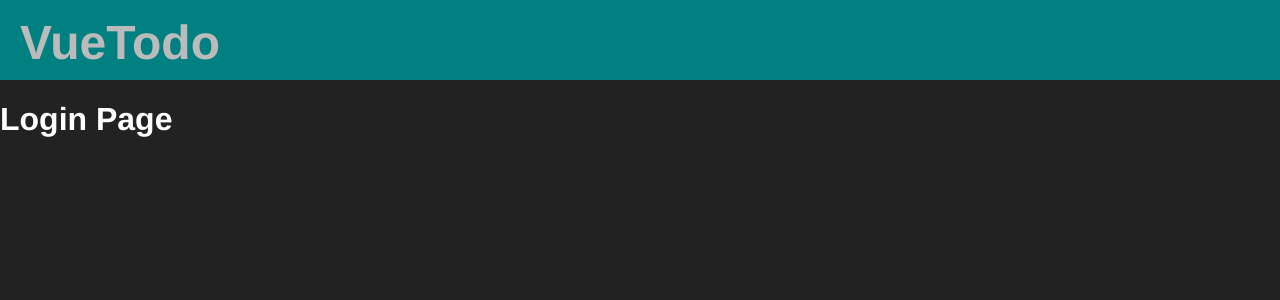
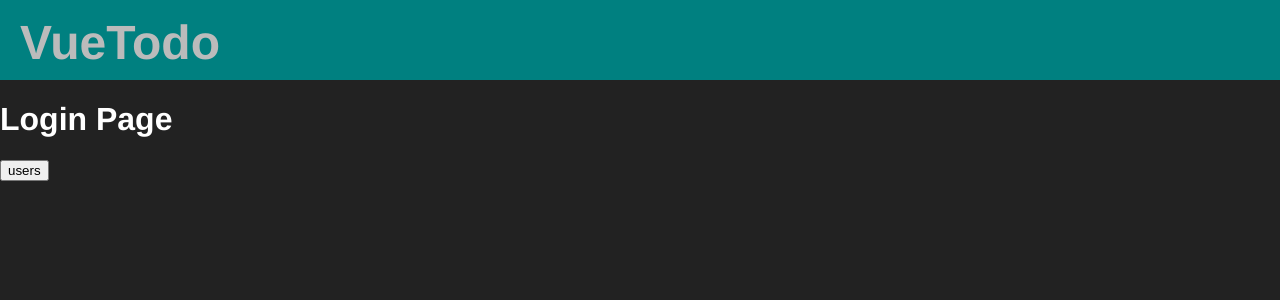
Before and after one commit to yk-you0922/VueTodo, a Vue app: page / in a window 1280 px wide. Shown: the top 300 px of the page. Built offline with nearby package versions, Linux system fonts and the light colour scheme.

Commit message:
ログインページにてボタン押下時非同期でユーザー一覧取得機能追加

```diff
--- a/src/pages/LoginPage.vue
+++ b/src/pages/LoginPage.vue
@@ -2,6 +2,7 @@
   <Header :title="state.appTitle"/>
   <div id="login-wrapper">
     <h1 style="color: #fff">Login Page</h1>
+    <button @click="onClickCallUsers">users</button>
   </div><!-- #login-wrapper -->
 </template>
 
@@ -11,6 +12,8 @@ import {
   reactive
 } from 'vue';
 import Header from '../components/Header.vue';
+import axios, { AxiosRequestConfig, AxiosResponse } from 'axios';
+import { User } from '../types/User';
 
 export default defineComponent ({
   name: 'LoginPage',
@@ -23,8 +26,23 @@ export default defineComponent ({
     const state = reactive({
       appTitle: 'VueTodo',
     })
+
+    const target: AxiosRequestConfig = {
+      url: "https://jsonplaceholder.typicode.com/users",
+      method: "GET"
+    }
+    const onClickCallUsers = () => {
+      axios(target)
+        .then((response: AxiosResponse<Array<User>>) => {
+          const { data, status } = response;
+          console.log(response);
+          console.log(data, status);
+        })
+    }
+
     return {
-      state
+      state,
+      onClickCallUsers,
     }
   }
 }) // export default defineComponent
--- /dev/null
+++ b/src/types/User.ts
@@ -0,0 +1,6 @@
+export type User = {
+  id: number,
+  name: string,
+  username: string,
+  email: string,
+}
```
